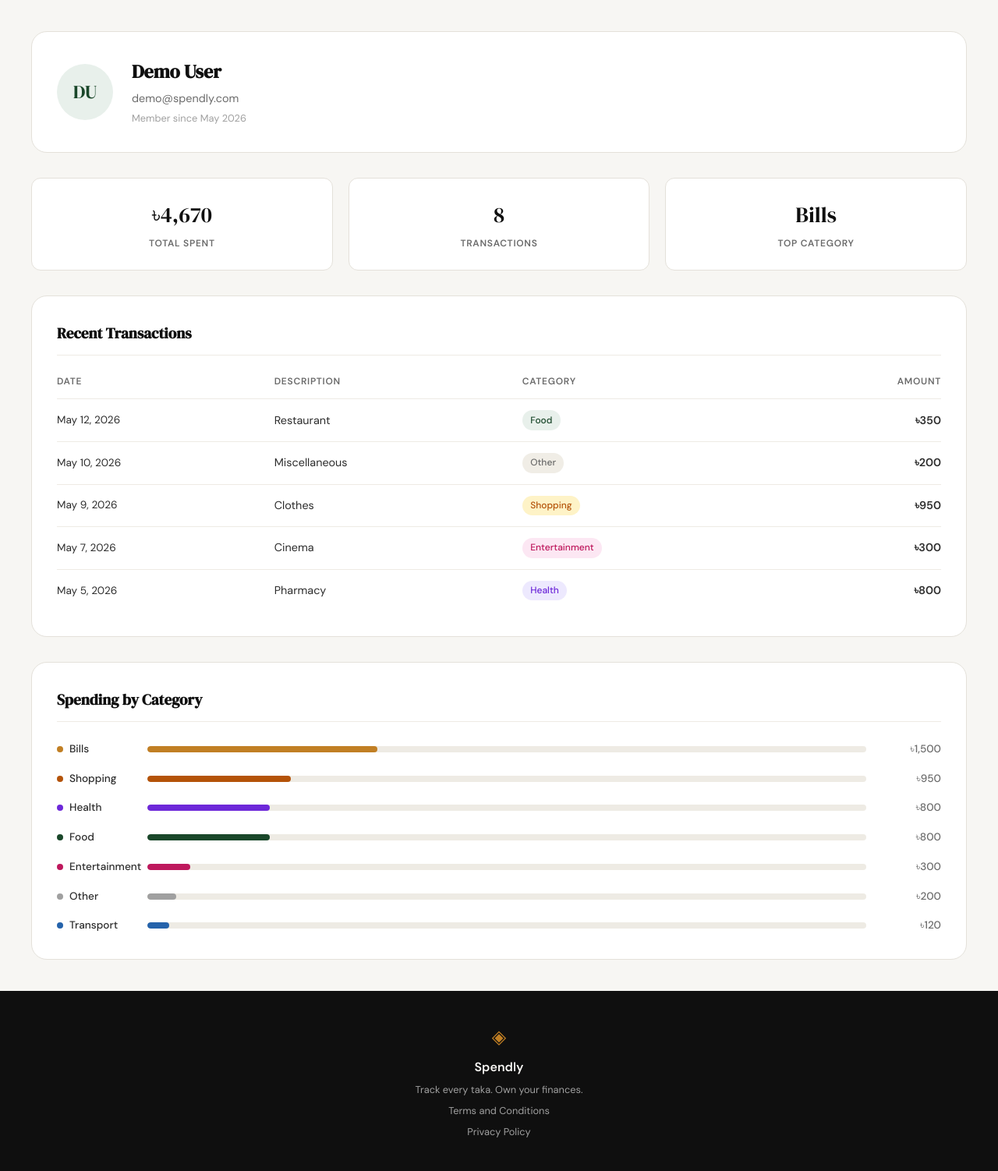
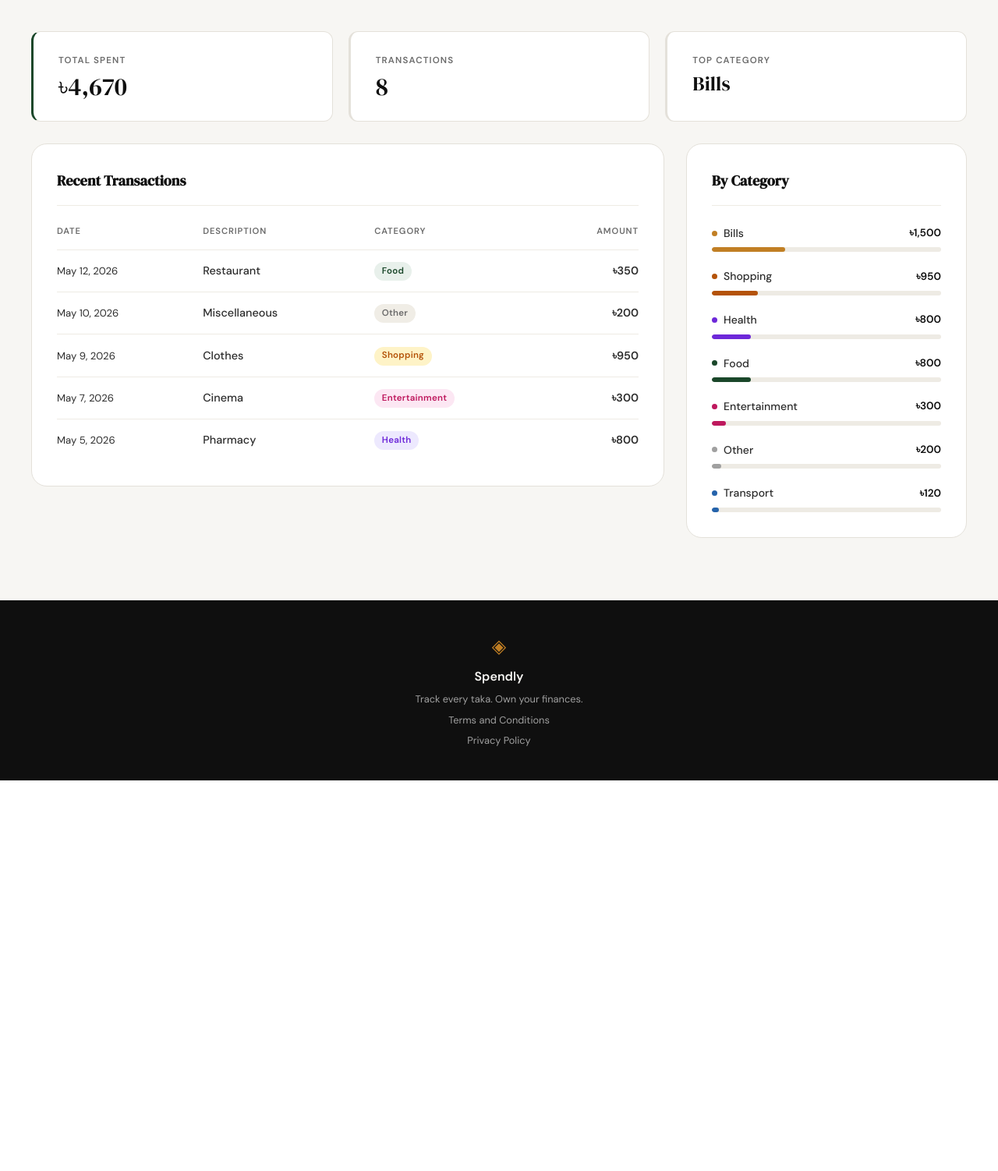
Before and after one commit to ZianRaian/Personal-Expense-Tracker, a Flask app: page /profile in a window 1280 px wide. Shown: the part 61-1563 px from the top of the page at 78% size. After the commit the page ends 1062 px from the top, so only its background shows below. Run offline with Flask 3, Linux system fonts and the light colour scheme; a user stored in the database is signed in; data comes from the database, SQL or seed files in the repository.

Commit message:
redesign profile page to two-column layout
Remove hero card; replace stacked sections with side-by-side grid
(transactions left, category breakdown right). Add animated bar fills,
row hover on transactions, accent left-border on primary stat card,
and tabular-nums on all financial values.

Co-Authored-By: Claude Sonnet 4.6 <noreply@anthropic.com>

```diff
--- a/static/css/style.css
+++ b/static/css/style.css
@@ -641,50 +641,17 @@ a { color: inherit; text-decoration: none; }
 /* Profile Page                                                         */
 /* ------------------------------------------------------------------ */
 
-.profile-page { padding: 2.5rem 2rem; }
+.profile-page { padding: 2.5rem 2rem 5rem; }
 
 .profile-inner {
     max-width: var(--max-width);
     margin: 0 auto;
     display: flex;
     flex-direction: column;
-    gap: 2rem;
+    gap: 1.75rem;
 }
 
-.profile-hero {
-    display: flex;
-    align-items: center;
-    gap: 1.5rem;
-    background: var(--paper-card);
-    border: 1px solid var(--border);
-    border-radius: var(--radius-lg);
-    padding: 2rem;
-}
-
-.avatar-circle {
-    width: 72px;
-    height: 72px;
-    border-radius: 50%;
-    background: var(--accent-light);
-    color: var(--accent);
-    font-family: var(--font-display);
-    font-size: 1.5rem;
-    display: flex;
-    align-items: center;
-    justify-content: center;
-    flex-shrink: 0;
-}
-
-.profile-name {
-    font-family: var(--font-display);
-    font-size: 1.5rem;
-    color: var(--ink);
-    margin-bottom: 0.25rem;
-}
-
-.profile-email { font-size: 0.9rem; color: var(--ink-muted); }
-.profile-since { font-size: 0.8rem; color: var(--ink-faint); margin-top: 0.25rem; }
-
+/* Stats row */
 .stats-row {
     display: grid;
     grid-template-columns: repeat(3, 1fr);
@@ -694,88 +661,125 @@ a { color: inherit; text-decoration: none; }
 .stat-card {
     background: var(--paper-card);
     border: 1px solid var(--border);
+    border-left: 3px solid var(--border);
     border-radius: var(--radius-md);
-    padding: 1.5rem;
-    text-align: center;
+    padding: 1.75rem 2rem;
+    display: flex;
+    flex-direction: column;
+    gap: 0.5rem;
+    transition: border-left-color 0.2s;
+}
+
+.stat-card:hover        { border-left-color: var(--accent); }
+.stat-card--primary     { border-left-color: var(--accent); }
+
+.stat-label {
+    font-size: 0.72rem;
+    font-weight: 600;
+    text-transform: uppercase;
+    letter-spacing: 0.1em;
+    color: var(--ink-muted);
 }
 
 .stat-value {
     font-family: var(--font-display);
-    font-size: 1.75rem;
+    font-size: 2rem;
+    line-height: 1;
     color: var(--ink);
-    margin-bottom: 0.35rem;
+    font-variant-numeric: tabular-nums;
 }
 
-.stat-label {
-    font-size: 0.75rem;
-    font-weight: 600;
-    color: var(--ink-muted);
-    text-transform: uppercase;
-    letter-spacing: 0.06em;
+.stat-value--word { font-size: 1.6rem; }
+
+/* Two-column grid */
+.profile-columns {
+    display: grid;
+    grid-template-columns: 1fr 360px;
+    gap: 1.75rem;
+    align-items: start;
 }
 
-.profile-section {
+.profile-card {
     background: var(--paper-card);
     border: 1px solid var(--border);
     border-radius: var(--radius-lg);
     padding: 2rem;
 }
 
-.section-title {
+.profile-card-title {
     font-family: var(--font-display);
-    font-size: 1.2rem;
+    font-size: 1.15rem;
     color: var(--ink);
     margin-bottom: 1.5rem;
-    padding-bottom: 0.75rem;
+    padding-bottom: 1rem;
     border-bottom: 1px solid var(--border-soft);
 }
 
+/* Transaction table */
 .tx-table-wrap { overflow-x: auto; }
 
 .tx-table { width: 100%; border-collapse: collapse; font-size: 0.9rem; }
 
 .tx-table th {
     text-align: left;
-    font-size: 0.75rem;
+    font-size: 0.7rem;
     font-weight: 600;
     text-transform: uppercase;
-    letter-spacing: 0.06em;
+    letter-spacing: 0.08em;
     color: var(--ink-muted);
-    padding-bottom: 0.75rem;
+    padding: 0 1rem 0.875rem 0;
 }
 
-.tx-table td {
-    padding: 0.875rem 0;
+.tx-table th:last-child { text-align: right; padding-right: 0; }
+
+.tx-row {
     border-top: 1px solid var(--border-soft);
-    color: var(--ink-soft);
+    transition: background 0.15s;
 }
 
-.tx-table th:last-child,
-.tx-table td:last-child { text-align: right; }
+.tx-row:hover { background: var(--paper); }
 
-.tx-date   { color: var(--ink-muted); font-size: 0.85rem; }
-.tx-amount { font-weight: 600; color: var(--ink); }
-
-.breakdown-list { display: flex; flex-direction: column; gap: 1rem; }
-
-.breakdown-row {
-    display: grid;
-    grid-template-columns: 100px 1fr 80px;
-    align-items: center;
-    gap: 1rem;
+.tx-table td {
+    padding: 0.875rem 1rem 0.875rem 0;
+    color: var(--ink-soft);
+    vertical-align: middle;
 }
 
-.breakdown-label {
+.tx-table td:last-child { padding-right: 0; text-align: right; }
+
+.tx-date   { color: var(--ink-faint); font-size: 0.82rem; white-space: nowrap; }
+.tx-desc   { font-weight: 500; color: var(--ink); }
+.tx-amount { font-weight: 600; color: var(--ink); font-variant-numeric: tabular-nums; white-space: nowrap; }
+
+/* Category breakdown */
+.breakdown-list { display: flex; flex-direction: column; gap: 1.25rem; }
+
+.breakdown-item { display: flex; flex-direction: column; gap: 0.45rem; }
+
+.breakdown-meta {
+    display: flex;
+    align-items: center;
+    justify-content: space-between;
+}
+
+.breakdown-name {
     display: flex;
     align-items: center;
     gap: 0.5rem;
-    font-size: 0.85rem;
+    font-size: 0.875rem;
     font-weight: 500;
     color: var(--ink-soft);
 }
 
+.breakdown-amt {
+    font-size: 0.85rem;
+    font-weight: 600;
+    color: var(--ink);
+    font-variant-numeric: tabular-nums;
+}
+
 .breakdown-track {
-    height: 8px;
+    height: 6px;
     background: var(--border-soft);
     border-radius: 999px;
     overflow: hidden;
@@ -784,63 +788,63 @@ a { color: inherit; text-decoration: none; }
 .breakdown-bar {
     height: 100%;
     border-radius: 999px;
-    width: var(--bar-w, 0%);
-    transition: width 0.5s ease;
+    width: 0;
+    animation: bar-fill 0.8s cubic-bezier(0.25, 1, 0.5, 1) var(--delay, 0ms) forwards;
 }
 
-.breakdown-amt {
-    font-size: 0.85rem;
-    font-weight: 500;
-    color: var(--ink-muted);
-    text-align: right;
-}
+@keyframes bar-fill { to { width: var(--bar-w, 0%); } }
 
+/* Category colour system */
 .cat-dot {
     display: inline-block;
-    width: 8px;
-    height: 8px;
+    width: 7px;
+    height: 7px;
     border-radius: 50%;
     flex-shrink: 0;
 }
 
 .cat-badge {
     display: inline-block;
-    padding: 0.2rem 0.65rem;
+    padding: 0.18rem 0.6rem;
     border-radius: 999px;
-    font-size: 0.75rem;
-    font-weight: 500;
+    font-size: 0.72rem;
+    font-weight: 600;
+    letter-spacing: 0.02em;
+    white-space: nowrap;
 }
 
-.cat-badge--food     { background: var(--accent-light);   color: var(--accent); }
-.cat-dot--food       { background: var(--accent); }
-.cat-bar--food       { background: var(--accent); }
+.cat-badge--food          { background: var(--accent-light);   color: var(--accent); }
+.cat-dot--food            { background: var(--accent); }
+.cat-bar--food            { background: var(--accent); }
 
-.cat-badge--bills    { background: var(--accent-2-light); color: var(--accent-2); }
-.cat-dot--bills      { background: var(--accent-2); }
-.cat-bar--bills      { background: var(--accent-2); }
+.cat-badge--bills         { background: var(--accent-2-light); color: var(--accent-2); }
+.cat-dot--bills           { background: var(--accent-2); }
+.cat-bar--bills           { background: var(--accent-2); }
 
-.cat-badge--transport { background: #deeeff; color: #2563ab; }
-.cat-dot--transport   { background: #2563ab; }
-.cat-bar--transport   { background: #2563ab; }
+.cat-badge--transport     { background: #deeeff; color: #2563ab; }
+.cat-dot--transport       { background: #2563ab; }
+.cat-bar--transport       { background: #2563ab; }
 
-.cat-badge--health    { background: #ede9fe; color: #6d28d9; }
-.cat-dot--health      { background: #6d28d9; }
-.cat-bar--health      { background: #6d28d9; }
+.cat-badge--health        { background: #ede9fe; color: #6d28d9; }
+.cat-dot--health          { background: #6d28d9; }
+.cat-bar--health          { background: #6d28d9; }
 
 .cat-badge--entertainment { background: #fce7f3; color: #be185d; }
 .cat-dot--entertainment   { background: #be185d; }
 .cat-bar--entertainment   { background: #be185d; }
 
-.cat-badge--shopping  { background: #fef3c7; color: #b45309; }
-.cat-dot--shopping    { background: #b45309; }
-.cat-bar--shopping    { background: #b45309; }
+.cat-badge--shopping      { background: #fef3c7; color: #b45309; }
+.cat-dot--shopping        { background: #b45309; }
+.cat-bar--shopping        { background: #b45309; }
 
-.cat-badge--other    { background: var(--paper-warm);     color: var(--ink-muted); }
-.cat-dot--other      { background: var(--ink-faint); }
-.cat-bar--other      { background: var(--ink-faint); }
+.cat-badge--other         { background: var(--paper-warm);     color: var(--ink-muted); }
+.cat-dot--other           { background: var(--ink-faint); }
+.cat-bar--other           { background: var(--ink-faint); }
+
+@media (max-width: 900px) {
+    .profile-columns { grid-template-columns: 1fr; }
+}
 
 @media (max-width: 600px) {
     .stats-row { grid-template-columns: 1fr; }
-    .profile-hero { flex-direction: column; text-align: center; }
-    .breakdown-row { grid-template-columns: 80px 1fr 60px; }
 }
--- a/templates/profile.html
+++ b/templates/profile.html
@@ -5,35 +5,28 @@
 <div class="profile-page">
     <div class="profile-inner">
 
-        <!-- User info card -->
-        <div class="profile-hero">
-            <div class="avatar-circle">{{ user.initials }}</div>
-            <div class="profile-info">
-                <h1 class="profile-name">{{ user.name }}</h1>
-                <p class="profile-email">{{ user.email }}</p>
-                <p class="profile-since">Member since {{ user.member_since }}</p>
+        <!-- Stats -->
+        <div class="stats-row">
+            <div class="stat-card stat-card--primary">
+                <div class="stat-label">Total Spent</div>
+                <div class="stat-value">{{ stats.total_spent }}</div>
+            </div>
+            <div class="stat-card">
+                <div class="stat-label">Transactions</div>
+                <div class="stat-value">{{ stats.transaction_count }}</div>
+            </div>
+            <div class="stat-card">
+                <div class="stat-label">Top Category</div>
+                <div class="stat-value stat-value--word">{{ stats.top_category }}</div>
             </div>
         </div>
 
-        <!-- Summary stats -->
-        <div class="stats-row">
-            <div class="stat-card">
-                <div class="stat-value">{{ stats.total_spent }}</div>
-                <div class="stat-label">Total Spent</div>
-            </div>
-            <div class="stat-card">
-                <div class="stat-value">{{ stats.transaction_count }}</div>
-                <div class="stat-label">Transactions</div>
-            </div>
-            <div class="stat-card">
-                <div class="stat-value">{{ stats.top_category }}</div>
-                <div class="stat-label">Top Category</div>
-            </div>
-        </div>
+        <!-- Two-column grid -->
+        <div class="profile-columns">
 
             <!-- Transaction history -->
-        <div class="profile-section">
-            <h2 class="section-title">Recent Transactions</h2>
+            <section class="profile-card">
+                <h2 class="profile-card-title">Recent Transactions</h2>
                 <div class="tx-table-wrap">
                     <table class="tx-table">
                         <thead>
@@ -46,7 +39,7 @@
                         </thead>
                         <tbody>
                             {% for tx in transactions %}
-                        <tr>
+                            <tr class="tx-row">
                                 <td class="tx-date">{{ tx.date }}</td>
                                 <td class="tx-desc">{{ tx.description }}</td>
                                 <td><span class="cat-badge cat-badge--{{ tx.category | lower }}">{{ tx.category }}</span></td>
@@ -56,27 +49,31 @@
                         </tbody>
                     </table>
                 </div>
-        </div>
+            </section>
 
             <!-- Category breakdown -->
-        <div class="profile-section">
-            <h2 class="section-title">Spending by Category</h2>
+            <section class="profile-card">
+                <h2 class="profile-card-title">By Category</h2>
                 <div class="breakdown-list">
                     {% for cat in categories %}
-                <div class="breakdown-row">
-                    <span class="breakdown-label">
+                    <div class="breakdown-item">
+                        <div class="breakdown-meta">
+                            <span class="breakdown-name">
                                 <span class="cat-dot cat-dot--{{ cat.name | lower }}"></span>
                                 {{ cat.name }}
                             </span>
+                            <span class="breakdown-amt">{{ cat.amount }}</span>
+                        </div>
                         <div class="breakdown-track">
-                        <div class="breakdown-bar cat-bar--{{ cat.name | lower }}" style="--bar-w: {{ cat.pct }}%"></div>
+                            <div class="breakdown-bar cat-bar--{{ cat.name | lower }}"
+                                 style="--bar-w: {{ cat.pct }}%; --delay: {{ loop.index0 * 80 }}ms"></div>
                         </div>
-                    <span class="breakdown-amt">{{ cat.amount }}</span>
                     </div>
                     {% endfor %}
                 </div>
-        </div>
+            </section>
 
         </div>
     </div>
+</div>
 {% endblock %}
```
Lines whose indentation alone changed are shown as unchanged.
